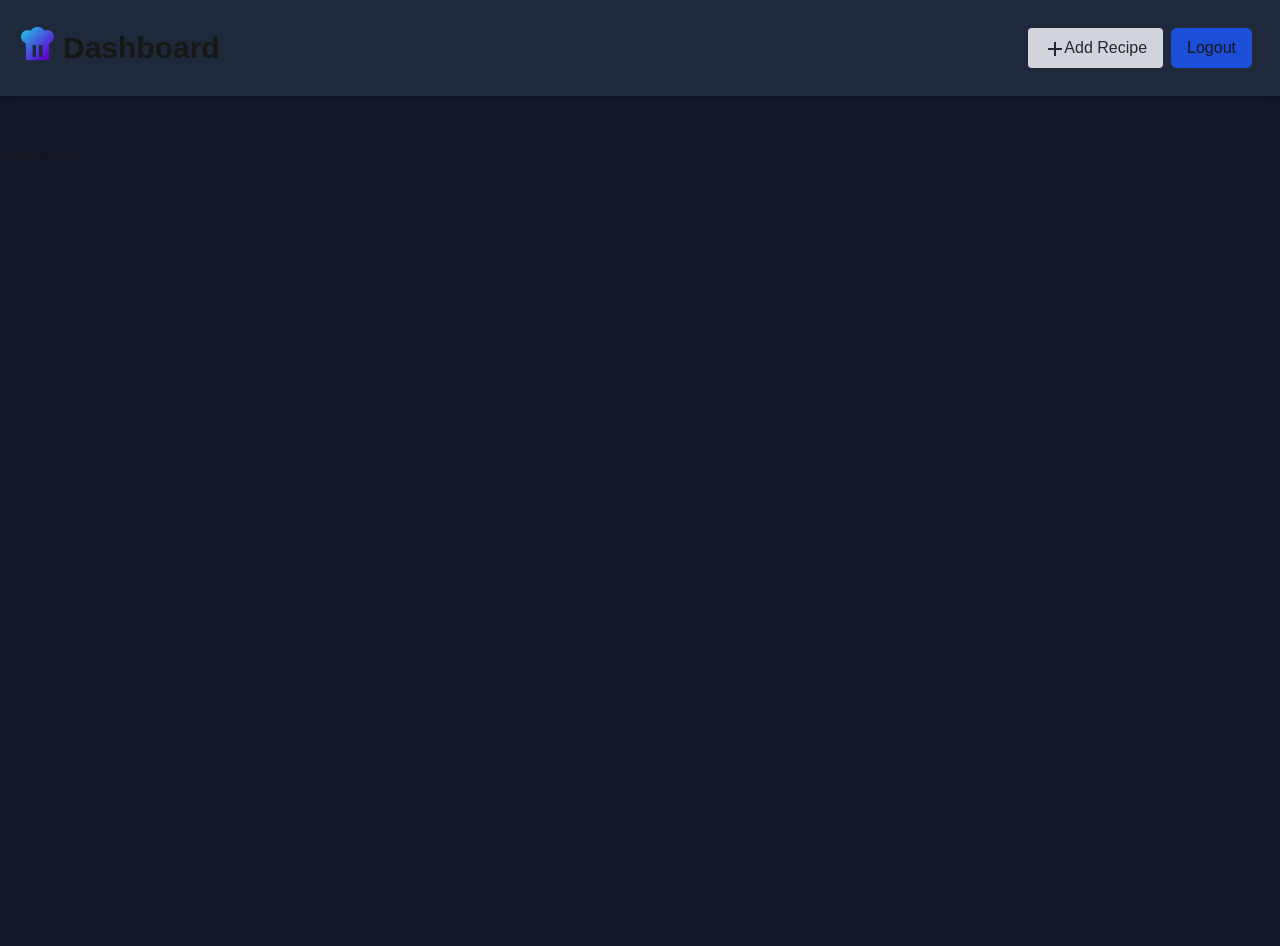
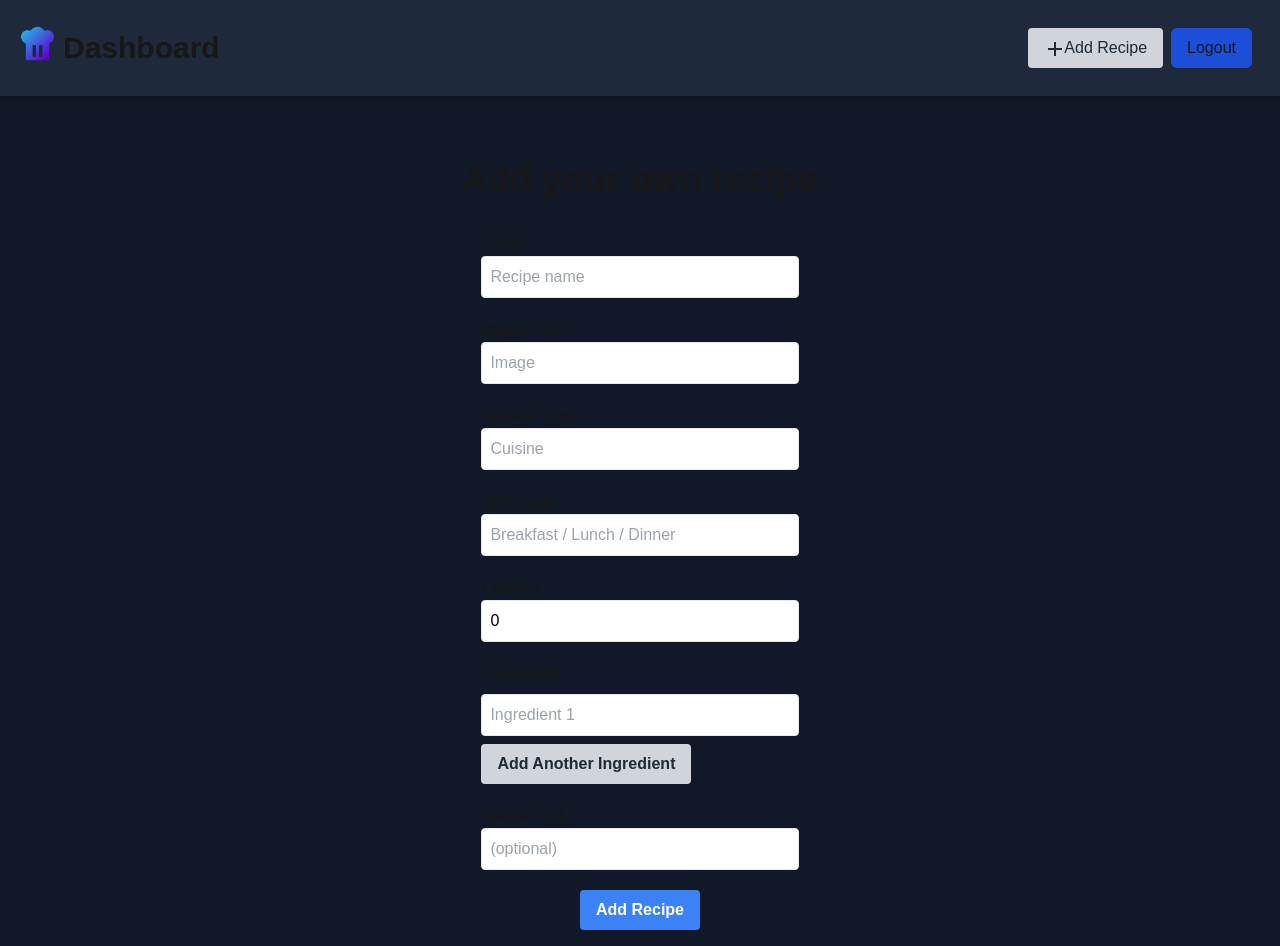
Before and after one commit to UjjwalKaul/food-project, a Next.js app: page /dashboard/add in a window 1280 px wide. Before the commit the page ends 800 px from the top, so only its background shows below. Built offline with nearby package versions, Linux system fonts and the light colour scheme; no server answers.

Commit message:
Added recipe form and made recipe url optional

```diff
--- a/app/dashboard/add/page.tsx
+++ b/app/dashboard/add/page.tsx
@@ -3,7 +3,7 @@ import React from 'react';
 
 const AddRecipePage = () => {
   return (
-    <div>
+    <div className="flex justify-center">
       <AddRecipe />
     </div>
   );
--- a/components/AddRecipe.tsx
+++ b/components/AddRecipe.tsx
@@ -1,5 +1,220 @@
+'use client';
+import { useState } from 'react';
+import { useSession } from 'next-auth/react';
+
 const AddRecipe = () => {
-  return <div>AddRecipe</div>;
+  return (
+    <div className="flex flex-col items-center">
+      <h1 className="font-bold text-4xl p-4">Add your own recipe</h1>
+      <AddRecipeForm />
+    </div>
+  );
 };
 
 export default AddRecipe;
+
+const AddRecipeForm = () => {
+  const { data: session } = useSession();
+
+  const [formData, setFormData] = useState({
+    image: '',
+    label: '',
+    cuisineType: '',
+    dishType: '',
+    calories: 0,
+    ingredientLines: [''],
+    url: '',
+  });
+
+  // Handle input change
+  const handleInputChange = (
+    e: React.ChangeEvent<HTMLInputElement | HTMLSelectElement>
+  ) => {
+    const { name, value } = e.target;
+    setFormData({
+      ...formData,
+      [name]: value,
+    });
+  };
+
+  // Handle ingredient lines change
+  const handleIngredientChange = (
+    index: number,
+    e: React.ChangeEvent<HTMLInputElement>
+  ) => {
+    const newIngredients = [...formData.ingredientLines];
+    newIngredients[index] = e.target.value;
+    setFormData({
+      ...formData,
+      ingredientLines: newIngredients,
+    });
+  };
+
+  // Add new ingredient field
+  const addIngredientField = () => {
+    setFormData({
+      ...formData,
+      ingredientLines: [...formData.ingredientLines, ''],
+    });
+  };
+
+  // Remove ingredient field
+  const removeIngredientField = (index: number) => {
+    const newIngredients = formData.ingredientLines.filter(
+      (_, i) => i !== index
+    );
+    setFormData({
+      ...formData,
+      ingredientLines: newIngredients,
+    });
+  };
+
+  // Handle form submission
+  const handleSubmit = async (e: React.FormEvent) => {
+    e.preventDefault();
+
+    if (!session?.user?.email) {
+      alert('You must be logged in to add a recipe');
+      return;
+    }
+
+    const recipeData = {
+      ...formData,
+      userId: session.user.email,
+    };
+    console.log(recipeData);
+  };
+
+  return (
+    <form onSubmit={handleSubmit} className="p-4 space-y-5">
+      {/* Label */}
+      <div>
+        <label htmlFor="label">Label</label>
+        <input
+          type="text"
+          name="label"
+          id="label"
+          value={formData.label}
+          onChange={handleInputChange}
+          required
+          className="text-black border rounded p-2 w-full"
+          placeholder="Recipe name"
+        />
+      </div>
+
+      {/* Image */}
+      <div>
+        <label htmlFor="image">Image URL</label>
+        <input
+          type="url"
+          name="image"
+          id="image"
+          value={formData.image}
+          onChange={handleInputChange}
+          required
+          placeholder="Image"
+          className="text-black border rounded p-2 w-full"
+        />
+      </div>
+
+      {/* Cuisine Type */}
+      <div>
+        <label htmlFor="cuisineType">Cuisine Type</label>
+        <input
+          type="text"
+          name="cuisineType"
+          id="cuisineType"
+          value={formData.cuisineType}
+          onChange={handleInputChange}
+          required
+          placeholder="Cuisine"
+          className="text-black border rounded p-2 w-full"
+        />
+      </div>
+
+      {/* Dish Type */}
+      <div>
+        <label htmlFor="dishType">Dish Type</label>
+        <input
+          type="text"
+          name="dishType"
+          id="dishType"
+          value={formData.dishType}
+          onChange={handleInputChange}
+          required
+          placeholder="Breakfast / Lunch / Dinner"
+          className="text-black border rounded p-2 w-full"
+        />
+      </div>
+
+      {/* Calories */}
+      <div>
+        <label htmlFor="calories">Calories</label>
+        <input
+          type="number"
+          name="calories"
+          id="calories"
+          value={formData.calories}
+          onChange={handleInputChange}
+          required
+          placeholder="e.g. 800.12"
+          className="text-black border rounded p-2 w-full"
+        />
+      </div>
+
+      {/* Ingredients */}
+      <div>
+        <label htmlFor="ingredientLines">Ingredients</label>
+        {formData.ingredientLines.map((ingredient, index) => (
+          <div key={index} className="flex items-center mt-2">
+            <input
+              type="text"
+              value={ingredient}
+              onChange={(e) => handleIngredientChange(index, e)}
+              placeholder={`Ingredient ${index + 1}`}
+              className="text-black border rounded p-2 w-full"
+              required
+            />
+            {formData.ingredientLines.length > 1 && (
+              <button
+                type="button"
+                onClick={() => removeIngredientField(index)}
+                className="ml-2 bg-red-500 hover:bg-red-700 text-white font-bold py-2 px-4 rounded">
+                Remove
+              </button>
+            )}
+          </div>
+        ))}
+        <button
+          type="button"
+          onClick={addIngredientField}
+          className="mt-2 bg-gray-300 hover:bg-gray-400 text-gray-800 font-bold py-2 px-4 rounded">
+          Add Another Ingredient
+        </button>
+      </div>
+
+      {/* URL */}
+      <div>
+        <label htmlFor="url">Recipe URL</label>
+        <input
+          type="url"
+          name="url"
+          id="url"
+          value={formData.url}
+          onChange={handleInputChange}
+          className="text-black border rounded p-2 w-full"
+          placeholder="(optional)"
+        />
+      </div>
+
+      {/* Submit Button */}
+      <div className="flex justify-center">
+        <button
+          type="submit"
+          className="bg-blue-500 hover:bg-blue-700 text-white font-bold py-2 px-4 rounded">
+          Add Recipe
+        </button>
+      </div>
+    </form>
+  );
+};
```
Also changed, not shown: 1 other file (tests, documents, lock files or other folders).
